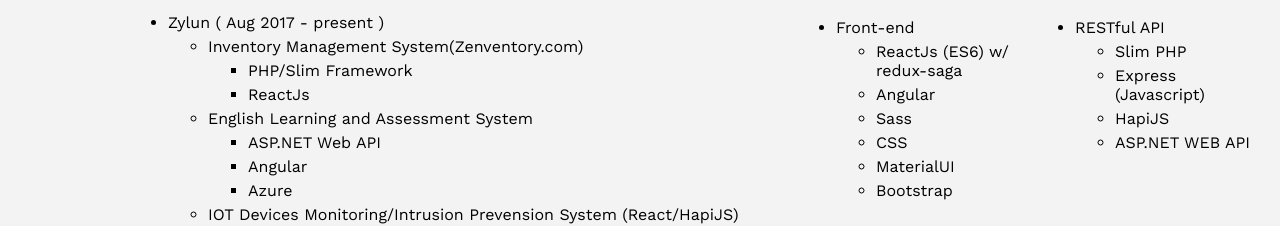
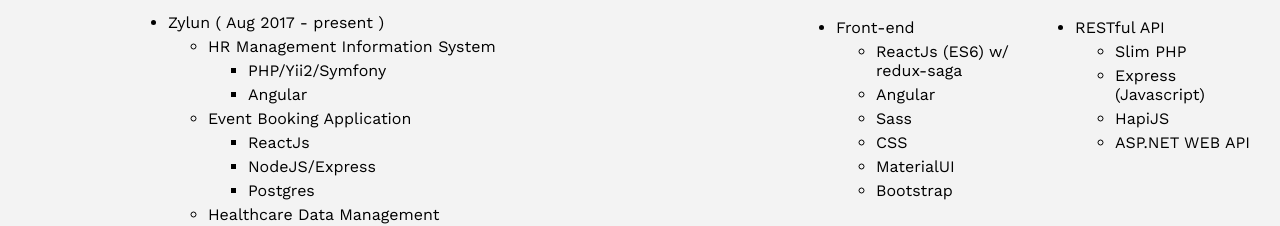
Before and after one commit to thepatriot999/thepatriot999.github.io, a plain HTML site: page index.html in a window 1280 px wide. Shown: the part 511-737 px from the top of the page. Drawn offline with nearby package versions, Linux system fonts and the light colour scheme.

Commit message:
update resume

```diff
--- a/index.html
+++ b/index.html
@@ -44,6 +44,27 @@
 				<li>
 					<span class="section-name"> Zylun ( Aug 2017 - present ) </span>
 					<ul class="section-details">
+						<li>
+							HR Management Information System
+							<ul>
+								<li>PHP/Yii2/Symfony</li>
+								<li>Angular</li>
+							</ul>
+						</li>
+						<li>
+							Event Booking Application
+							<ul>
+								<li>ReactJs</li>
+								<li>NodeJS/Express</li>
+								<li>Postgres</li>
+							</ul>
+						</li>
+						<li>
+							Healthcare Data Management
+							<ul>
+								<li>ReactJs</li>
+							</ul>
+						</li>
 						<li>
 							Inventory Management System(Zenventory.com)
 							<ul>
```
